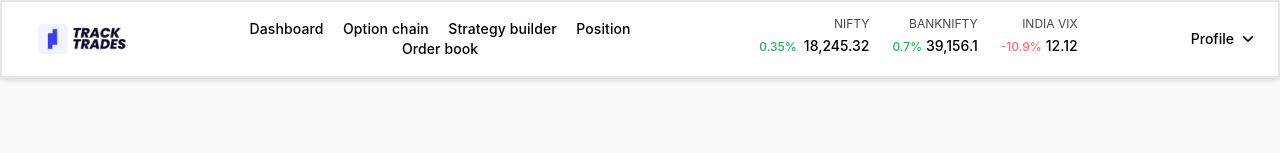
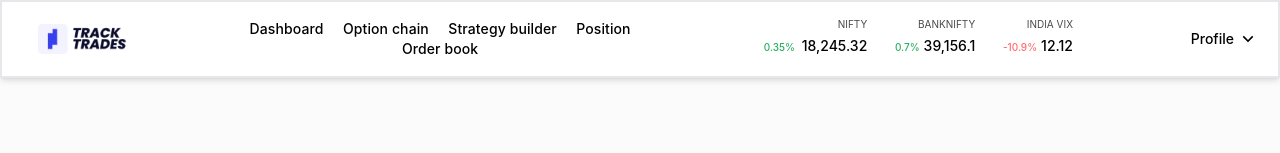
Before and after one commit to Jagrati1213/reacjs-infitout-assignment, a React (Create React App) app: page / in a window 1280 px wide. Shown: the top 153 px of the page. Built offline with nearby package versions, Linux system fonts and the light colour scheme.

Commit message:
jg: change color and font

```diff
--- a/src/components/header/TradesList.tsx
+++ b/src/components/header/TradesList.tsx
@@ -27,7 +27,7 @@ const TradesList: React.FC = () => (
       return (
         <Col className="xl:text-right xl:my-0 my-4" key={i}>
           <p
-            className="mx-0 text-[#4A4A4A] xl:text-[12px] text-[13px] uppercase"
+            className="mx-0 text-[#4A4A4A] xl:text-[10px] text-[13px] uppercase"
             style={{ lineHeight: "8px" }}
           >
             {ele.name}
@@ -35,7 +35,7 @@ const TradesList: React.FC = () => (
           <p className="mx-0 text-sm font-medium mt-2">
             <span
               style={{ color: ele.color }}
-              className={`xl:text-[12px] text-[15px] mx-1`}
+              className={`xl:text-[10px] text-[15px] mx-1`}
             >
               {ele.profitsVal}
             </span>
```
